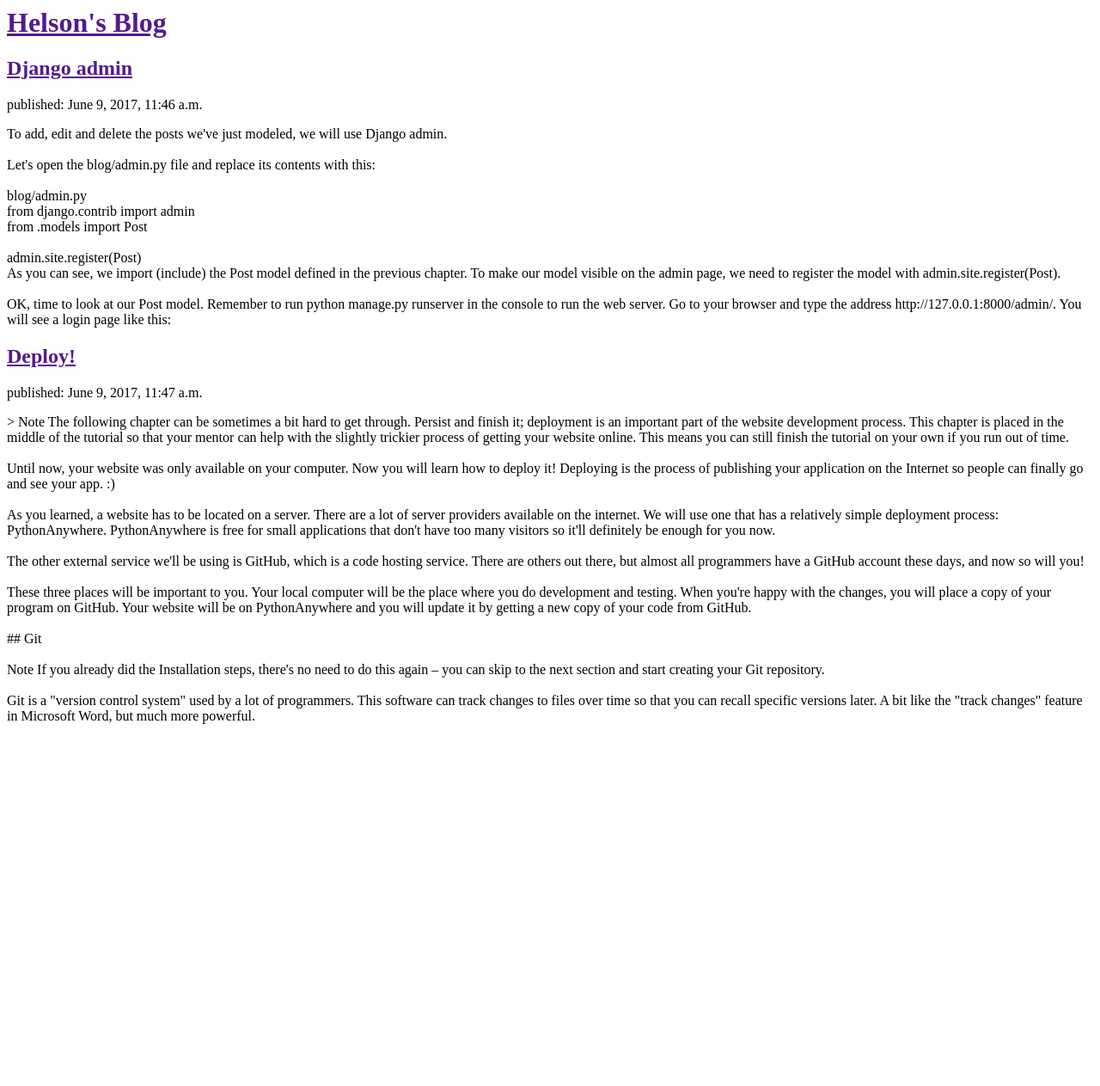
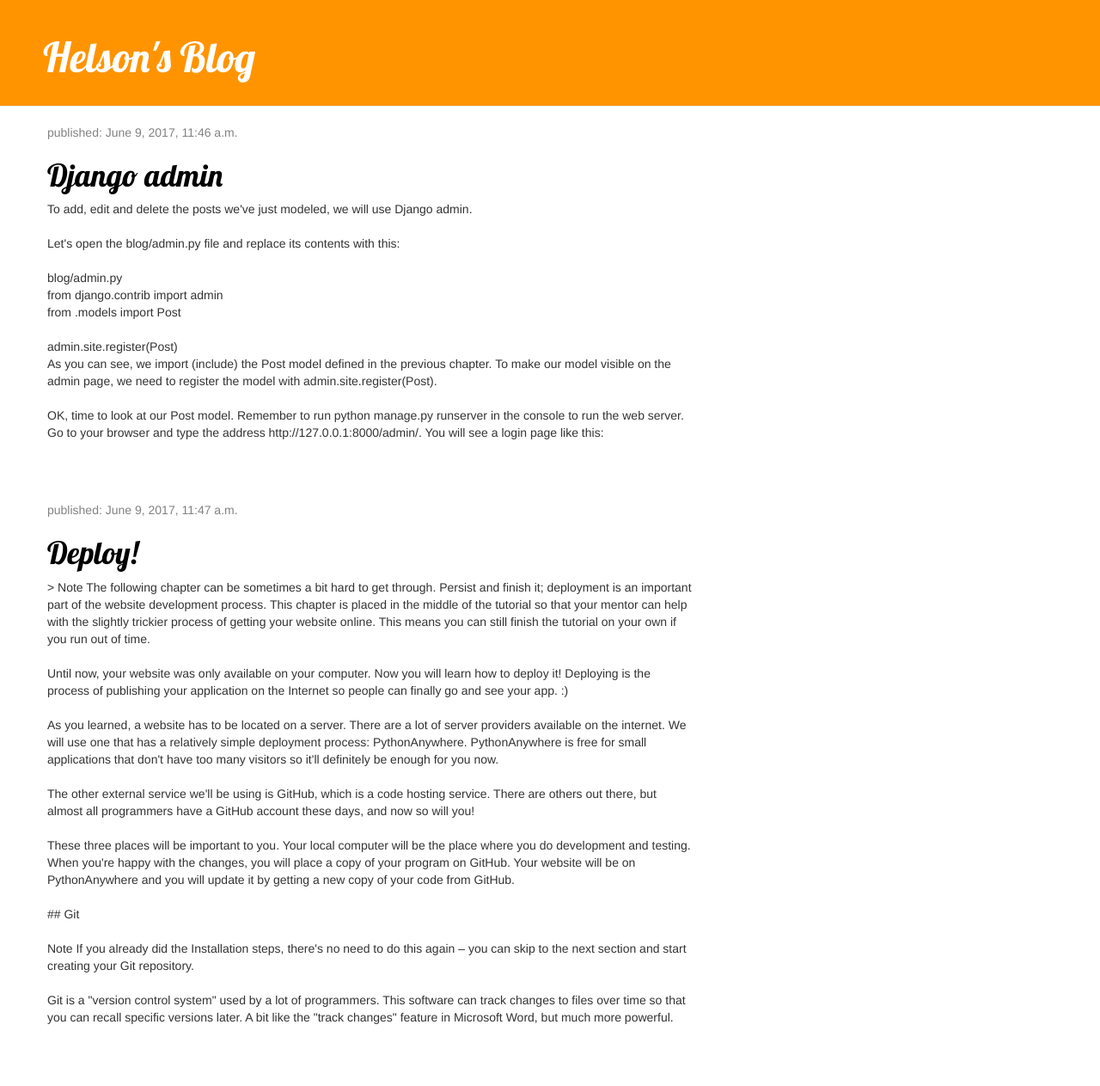
Before and after one commit to helsonxiao/mysite, a Django app: page / in a window 1280 px wide. Shown: the whole page at 86% size. Before the commit the page ends 842 px from the top, so only its background shows below. Run offline with Django 3.2, Linux system fonts and the light colour scheme; data comes from the database, SQL or seed files in the repository; some libraries are stand-ins or nearby versions.

Commit message:
Added view and template for detailed blog post as well as CSS for the site.

```diff
--- /dev/null
+++ b/blog/static/css/blog.css
@@ -0,0 +1,46 @@
+.page-header {
+    background-color: #ff9400;
+    margin-top: 0;
+    padding: 20px 20px 20px 50px;
+}
+
+.page-header h1, .page-header h1 a, .page-header h1 a:visited, .page-header h1 a:active {
+    color: #ffffff;
+    font-size: 36pt;
+    text-decoration: none;
+}
+
+.content {
+    margin-left: 40px;
+}
+
+h1, h2, h3, h4 {
+    font-family: 'Lobster', cursive;
+}
+
+.date {
+    color: #828282;
+}
+
+.save {
+    float: right;
+}
+
+.post-form textarea, .post-form input {
+    width: 100%;
+}
+
+.top-menu, .top-menu:hover, .top-menu:visited {
+    color: #ffffff;
+    float: right;
+    font-size: 26pt;
+    margin-right: 20px;
+}
+
+.post {
+    margin-bottom: 70px;
+}
+
+.post h1 a, .post h1 a:visited {
+    color: #000000;
+}
--- /dev/null
+++ b/blog/templates/blog/base.html
@@ -0,0 +1,25 @@
+{% load staticfiles %}
+<html>
+    <head>
+        <link rel="stylesheet" href="https://maxcdn.bootstrapcdn.com/bootstrap/3.3.7/css/bootstrap.min.css" integrity="sha384-BVYiiSIFeK1dGmJRAkycuHAHRg32OmUcww7on3RYdg4Va+PmSTsz/K68vbdEjh4u" crossorigin="anonymous">
+        <link rel="stylesheet" href="https://maxcdn.bootstrapcdn.com/bootstrap/3.3.7/css/bootstrap-theme.min.css" integrity="sha384-rHyoN1iRsVXV4nD0JutlnGaslCJuC7uwjduW9SVrLvRYooPp2bWYgmgJQIXwl/Sp" crossorigin="anonymous">
+        <link rel="stylesheet" href="{% static 'css/blog.css' %}">
+        <link href="https://fonts.googleapis.com/css?family=Lobster" rel="stylesheet">
+        <title>Helson's Blog</title>
+    </head>
+
+    <body>
+        <div class="page-header">
+            <h1><a href="/">Helson's Blog</a></h1>
+        </div>
+        <div class="content container">
+            <div class="row">
+                <div class="col-md-8">
+                {% block content %}
+                {% endblock %}
+                </div>
+            </div>
+        </div>
+    </body>
+
+</html>
--- a/blog/templates/blog/post_list.html
+++ b/blog/templates/blog/post_list.html
@@ -1,20 +1,13 @@
-<!--home-->
-<html>
-    <head>
-        <title>Helson's Blog</title>
-    </head>
-    <body>
-        <div>
-            <h1><a href="">Helson's Blog</a></h1>
+{% extends 'blog/base.html' %}
+
+{% block content %}
+    {% for post in posts %}
+        <div class="post">
+            <div class="date">
+                <p>published: {{ post.published_date }}</p>
+            </div>
+            <h1><a href="{% url 'post_detail' pk=post.pk %}">{{ post.title }}</a></h1>
+            <p>{{ post.text|linebreaksbr }}</p>
         </div>
-
-        {% for post in posts %}
-            <div>
-                <h2><a href=""> {{ post.title }}</a></h2>
-                <p>published: {{ post.published_date }}</p>
-                <p>{{ post.text|linebreaksbr }}</p>
-            </div>
-        {% endfor %}
-
-    </body>
-</html>
+    {% endfor %}
+{% endblock %}
--- a/blog/urls.py
+++ b/blog/urls.py
@@ -3,4 +3,5 @@ from . import views
 
 urlpatterns = [
     url(r'^$', views.post_list, name='post_list'),
+    url(r'^post/(?P<pk>\d+)/$', views.post_detail, name='post_detail'),
 ]
--- a/blog/views.py
+++ b/blog/views.py
@@ -1,4 +1,4 @@
-from django.shortcuts import render
+from django.shortcuts import render, get_object_or_404
 from django.utils import timezone
 from .models import Post  # The dot before models means current directory or current application.
 
@@ -7,3 +7,7 @@ def post_list(request):
     posts = Post.objects.filter(published_date__lte=timezone.now()).order_by("published_date")
     # add some things for the template to use
     return render(request, 'blog/post_list.html', {'posts': posts})
+
+def post_detail(request, pk):
+    post = get_object_or_404(Post, pk=pk)
+    return render(request, 'blog/post_detail.html', {'post': post})
```
Also changed, not shown: blog/templates/blog/post_detail.html (added, +13 -0 lines).
